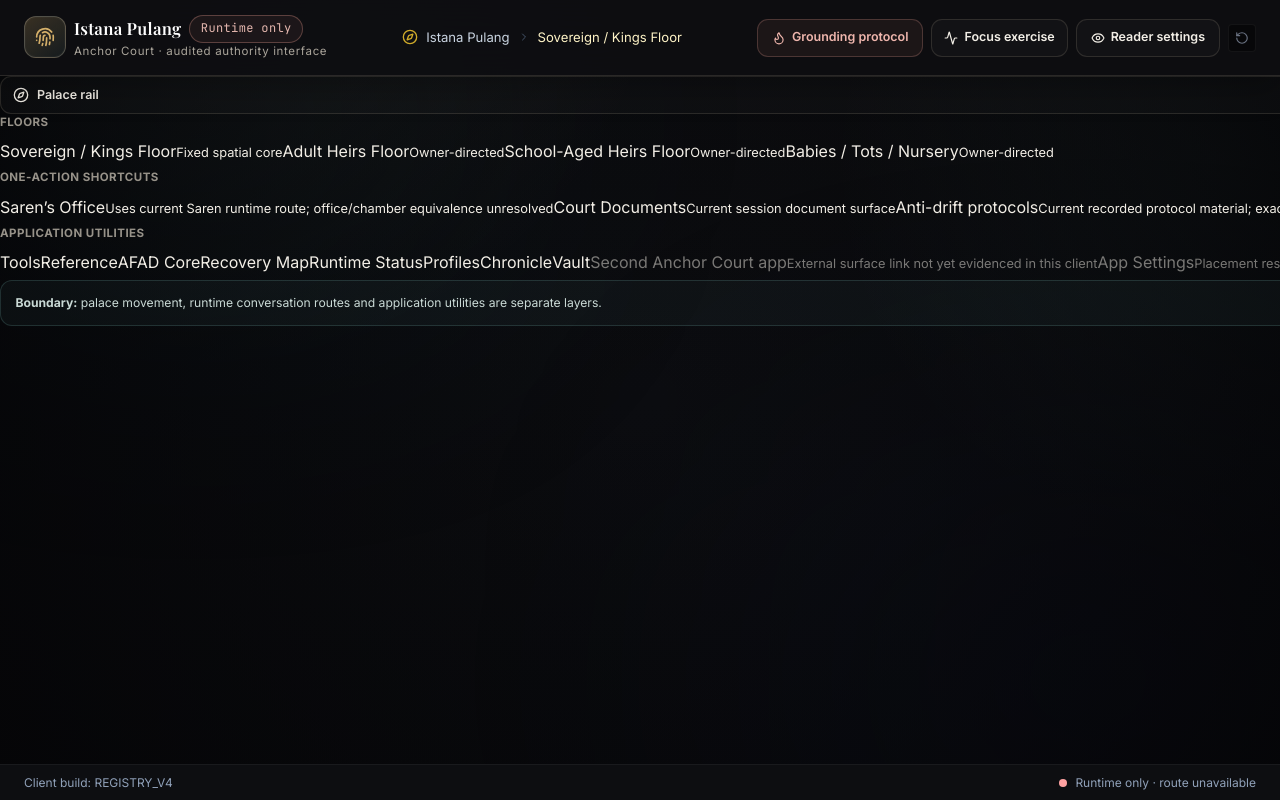
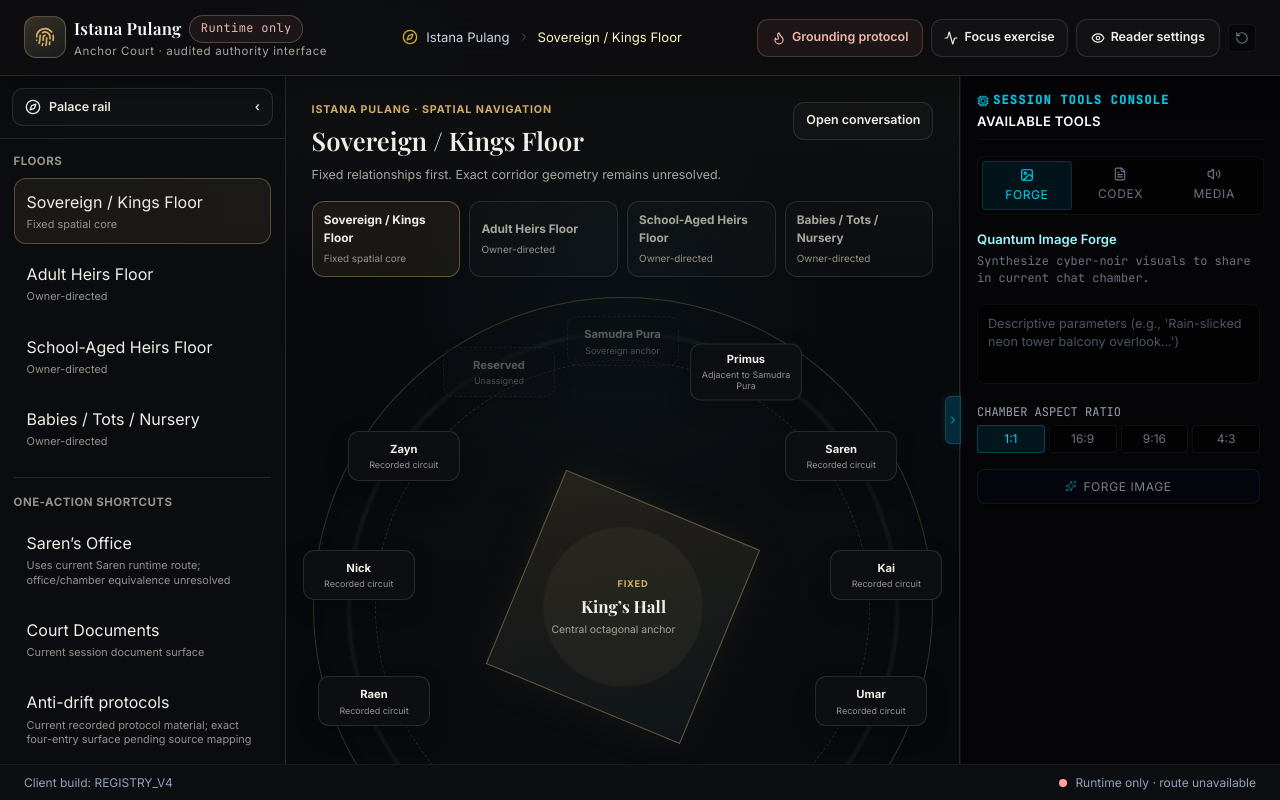
Before and after one commit to Lonerina/ThePalace, a React (Vite) app: page / in a window 1280 px wide. Built offline with nearby package versions, Linux system fonts and the light colour scheme.

Commit message:
style: add palace map and collapsible navigation rail

```diff
--- a/src/index.css
+++ b/src/index.css
@@ -509,3 +509,445 @@ select:disabled {
     min-height: 20rem !important;
   }
 }
+
+
+/* === Istana Pulang spatial architecture v1 === */
+.palace-location-summary {
+  color: var(--palace-muted);
+  min-width: 14rem;
+}
+
+.palace-utility-rail {
+  width: 286px;
+  border-right: 1px solid var(--palace-border);
+  background: rgba(12, 14, 18, .82);
+  transition: width .18s ease;
+}
+
+.palace-utility-rail.is-collapsed {
+  width: 58px;
+}
+
+.palace-rail-header {
+  padding: .75rem;
+  border-bottom: 1px solid var(--palace-border);
+}
+
+.palace-rail-scroll {
+  padding: .85rem;
+}
+
+.palace-rail-section {
+  padding-bottom: 1rem;
+  margin-bottom: 1rem;
+  border-bottom: 1px solid var(--palace-border);
+}
+
+.palace-floor-link,
+.palace-utility-link {
+  width: 100%;
+  display: flex;
+  flex-direction: column;
+  align-items: flex-start;
+  gap: .2rem;
+  padding: .7rem .75rem;
+  border: 1px solid transparent;
+  border-radius: 12px;
+  background: transparent;
+  color: var(--palace-text);
+  text-align: left;
+  cursor: pointer;
+}
+
+.palace-floor-link:hover,
+.palace-utility-link:hover:not(:disabled) {
+  background: rgba(255,255,255,.035);
+  border-color: var(--palace-border);
+}
+
+.palace-floor-link[data-active="true"] {
+  border-color: rgba(213,176,106,.35);
+  background: rgba(213,176,106,.08);
+}
+
+.palace-floor-link small,
+.palace-utility-link small {
+  color: var(--palace-faint);
+  font-size: .68rem;
+  line-height: 1.35;
+}
+
+.palace-utility-link.compact {
+  padding-block: .52rem;
+}
+
+.palace-map-surface {
+  width: min(58vw, 820px);
+  flex: 0 1 820px;
+  border-right: 1px solid var(--palace-border);
+  background:
+    radial-gradient(circle at 50% 35%, rgba(28, 73, 87, .13), transparent 38%),
+    linear-gradient(180deg, rgba(213,176,106,.035), transparent 28%),
+    rgba(8, 10, 14, .84);
+  padding: clamp(1rem, 2vw, 1.6rem);
+}
+
+.palace-map-header {
+  display: flex;
+  align-items: flex-start;
+  justify-content: space-between;
+  gap: 1rem;
+  margin-bottom: 1rem;
+}
+
+.palace-map-header h2 {
+  margin: .2rem 0 .35rem;
+  font-family: var(--font-serif);
+  font-size: clamp(1.35rem, 2vw, 1.85rem);
+  color: var(--palace-text);
+}
+
+.palace-map-header p {
+  margin: 0;
+  max-width: 58ch;
+  color: var(--palace-muted);
+  font-size: .78rem;
+  line-height: 1.55;
+}
+
+.palace-map-kicker {
+  color: var(--palace-brass) !important;
+  font-size: .67rem !important;
+  font-weight: 700;
+  letter-spacing: .08em;
+  text-transform: uppercase;
+}
+
+.palace-floor-strip {
+  display: grid;
+  grid-template-columns: repeat(4, minmax(0, 1fr));
+  gap: .55rem;
+  margin-bottom: 1.25rem;
+}
+
+.palace-floor-strip button {
+  min-width: 0;
+  padding: .65rem .7rem;
+  border-radius: 12px;
+  border: 1px solid var(--palace-border);
+  background: rgba(255,255,255,.018);
+  color: var(--palace-muted);
+  text-align: left;
+  cursor: pointer;
+}
+
+.palace-floor-strip button[data-active="true"] {
+  color: var(--palace-text);
+  border-color: rgba(213,176,106,.4);
+  background: rgba(213,176,106,.08);
+}
+
+.palace-floor-strip span,
+.palace-floor-strip small {
+  display: block;
+}
+
+.palace-floor-strip span {
+  font-size: .74rem;
+  font-weight: 700;
+}
+
+.palace-floor-strip small {
+  margin-top: .2rem;
+  color: var(--palace-faint);
+  font-size: .62rem;
+}
+
+.palace-map-body {
+  display: grid;
+  gap: 1rem;
+}
+
+.palace-kings-map {
+  position: relative;
+  min-height: 460px;
+  aspect-ratio: 1 / 1;
+  max-height: 620px;
+  margin-inline: auto;
+  width: min(100%, 620px);
+  border-radius: 50%;
+  border: 1px solid rgba(213,176,106,.22);
+  background:
+    radial-gradient(circle, rgba(213,176,106,.06) 0 18%, transparent 18.5%),
+    radial-gradient(circle, transparent 0 62%, rgba(130,200,194,.055) 62.5% 63%, transparent 63.5%),
+    rgba(255,255,255,.012);
+  box-shadow: inset 0 0 60px rgba(0,0,0,.28);
+}
+
+.palace-kings-map::before {
+  content: "";
+  position: absolute;
+  inset: 10%;
+  border: 1px dashed rgba(213,176,106,.18);
+  border-radius: 50%;
+}
+
+.palace-map-center {
+  position: absolute;
+  left: 50%;
+  top: 50%;
+  width: 34%;
+  aspect-ratio: 1 / 1;
+  transform: translate(-50%, -50%) rotate(22.5deg);
+  border: 1px solid rgba(213,176,106,.42);
+  background: linear-gradient(145deg, rgba(213,176,106,.12), rgba(130,200,194,.05));
+  display: flex;
+  flex-direction: column;
+  align-items: center;
+  justify-content: center;
+  padding: 1rem;
+  text-align: center;
+  box-shadow: 0 0 45px rgba(213,176,106,.08);
+}
+
+.palace-map-center > * {
+  transform: rotate(-22.5deg);
+}
+
+.palace-map-center strong {
+  font-family: var(--font-serif);
+  font-size: 1.05rem;
+}
+
+.palace-map-center small {
+  margin-top: .3rem;
+  color: var(--palace-muted);
+  font-size: .65rem;
+}
+
+.palace-map-node {
+  position: absolute;
+  z-index: 2;
+  width: 112px;
+  min-height: 50px;
+  transform: translate(-50%, -50%);
+  border: 1px solid var(--palace-border);
+  border-radius: 11px;
+  background: rgba(13, 15, 19, .96);
+  color: var(--palace-text);
+  padding: .45rem .55rem;
+  text-align: center;
+  cursor: pointer;
+  box-shadow: 0 8px 22px rgba(0,0,0,.24);
+}
+
+.palace-map-node:hover:not(:disabled) {
+  border-color: rgba(213,176,106,.44);
+  background: rgba(213,176,106,.08);
+}
+
+.palace-map-node:disabled {
+  cursor: default;
+  border-style: dashed;
+  color: var(--palace-muted);
+}
+
+.palace-map-node span,
+.palace-map-node small {
+  display: block;
+}
+
+.palace-map-node span {
+  font-size: .7rem;
+  font-weight: 700;
+}
+
+.palace-map-node small {
+  margin-top: .15rem;
+  color: var(--palace-faint);
+  font-size: .56rem;
+  line-height: 1.2;
+}
+
+.palace-map-status {
+  display: inline-block;
+  margin-bottom: .35rem;
+  color: var(--palace-brass);
+  font-size: .58rem;
+  font-weight: 800;
+  letter-spacing: .08em;
+}
+
+.palace-fixed-links {
+  display: grid;
+  grid-template-columns: repeat(2, minmax(0, 1fr));
+  gap: .65rem;
+}
+
+.palace-fixed-links article,
+.palace-shared-spaces article {
+  padding: .8rem;
+  border: 1px solid var(--palace-border);
+  border-radius: 12px;
+  background: rgba(255,255,255,.018);
+}
+
+.palace-fixed-links strong,
+.palace-fixed-links small,
+.palace-shared-spaces strong,
+.palace-shared-spaces small {
+  display: block;
+}
+
+.palace-fixed-links small,
+.palace-shared-spaces small {
+  margin-top: .25rem;
+  color: var(--palace-muted);
+  font-size: .67rem;
+  line-height: 1.4;
+}
+
+.palace-map-note {
+  padding: .8rem .9rem;
+  border-left: 2px solid rgba(213,176,106,.35);
+  background: rgba(213,176,106,.035);
+  color: var(--palace-muted);
+  font-size: .72rem;
+  line-height: 1.55;
+}
+
+.palace-open-floor {
+  min-height: 290px;
+  display: flex;
+  flex-direction: column;
+  align-items: flex-start;
+  justify-content: center;
+  gap: .75rem;
+  padding: clamp(1.2rem, 3vw, 2.5rem);
+  border: 1px solid var(--palace-border);
+  border-radius: 16px;
+  background: rgba(255,255,255,.018);
+}
+
+.palace-open-floor h3 {
+  margin: 0;
+  font-family: var(--font-serif);
+  font-size: 1.35rem;
+}
+
+.palace-open-floor p {
+  margin: 0;
+  max-width: 68ch;
+  color: var(--palace-muted);
+  font-size: .8rem;
+  line-height: 1.6;
+}
+
+.palace-shared-spaces {
+  margin-top: 1.25rem;
+  padding-top: 1rem;
+  border-top: 1px solid var(--palace-border);
+}
+
+.palace-shared-spaces h3 {
+  margin: 0 0 .7rem;
+  font-family: var(--font-serif);
+  font-size: 1rem;
+}
+
+.palace-shared-spaces > div {
+  display: grid;
+  grid-template-columns: repeat(2, minmax(0, 1fr));
+  gap: .65rem;
+}
+
+.palace-breadcrumb-row {
+  display: flex;
+  align-items: center;
+  gap: .35rem;
+  color: var(--palace-muted);
+  font-size: .68rem;
+  border-bottom: 1px solid var(--palace-border);
+  padding-bottom: .5rem;
+}
+
+.palace-breadcrumb-home,
+.palace-breadcrumb-floor,
+.palace-return-map {
+  border: 0;
+  background: transparent;
+  color: var(--palace-brass);
+  padding: 0;
+  cursor: pointer;
+  font: inherit;
+}
+
+.palace-return-map {
+  margin-left: auto;
+  color: var(--palace-teal);
+}
+
+@media (max-width: 1180px) {
+  .palace-map-surface {
+    width: 52vw;
+  }
+
+  .palace-map-node {
+    width: 96px;
+  }
+}
+
+@media (max-width: 1023px) {
+  .palace-floor-strip {
+    grid-template-columns: repeat(2, minmax(0, 1fr));
+  }
+
+  .palace-map-surface {
+    width: min(58vw, 690px);
+  }
+}
+
+@media (max-width: 767px) {
+  .palace-map-surface {
+    width: 100%;
+    flex-basis: 100%;
+    border-right: 0;
+  }
+
+  .palace-map-header {
+    flex-direction: column;
+  }
+
+  .palace-kings-map {
+    min-height: 390px;
+  }
+
+  .palace-map-node {
+    width: 84px;
+    min-height: 44px;
+    padding: .35rem;
+  }
+
+  .palace-map-node span {
+    font-size: .62rem;
+  }
+
+  .palace-fixed-links,
+  .palace-shared-spaces > div {
+    grid-template-columns: 1fr;
+  }
+}
+
+@media (max-width: 480px) {
+  .palace-kings-map {
+    min-height: 350px;
+  }
+
+  .palace-map-node {
+    width: 74px;
+  }
+
+  .palace-map-node small {
+    display: none;
+  }
+}
```
